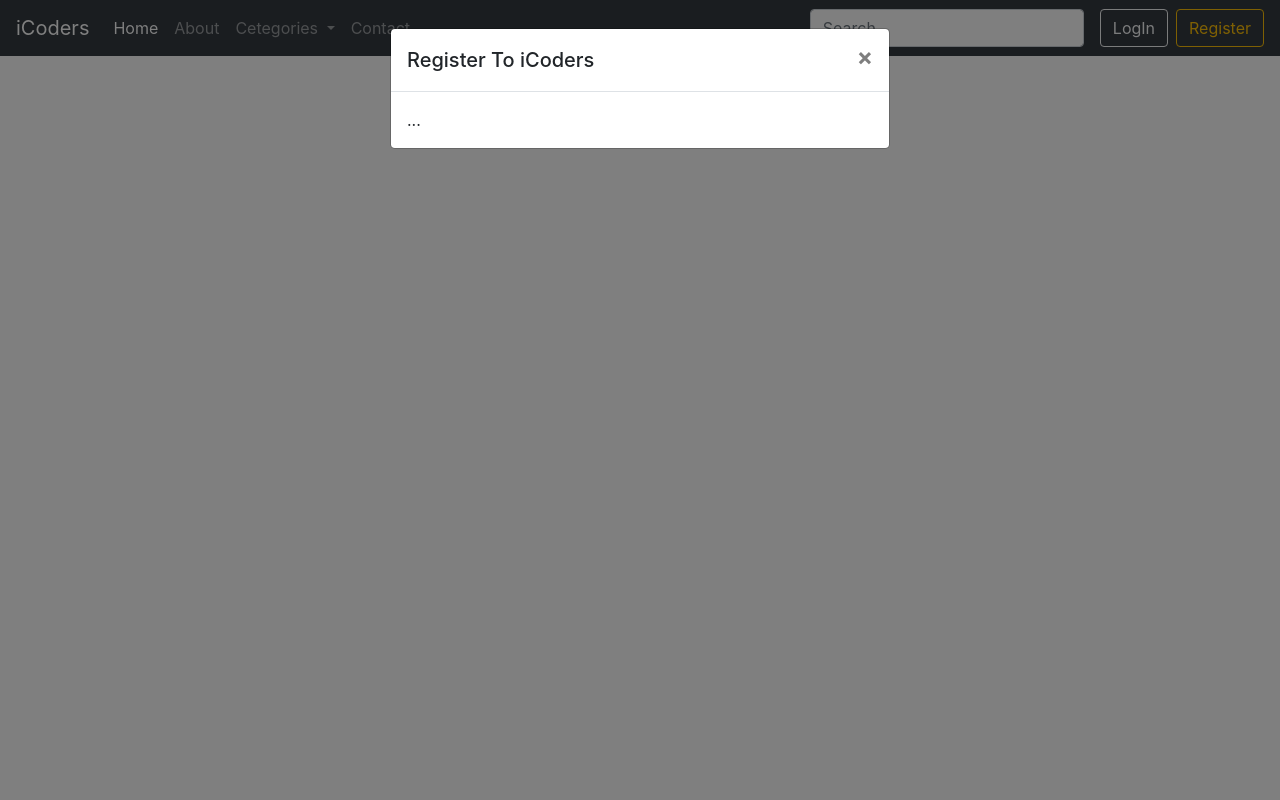
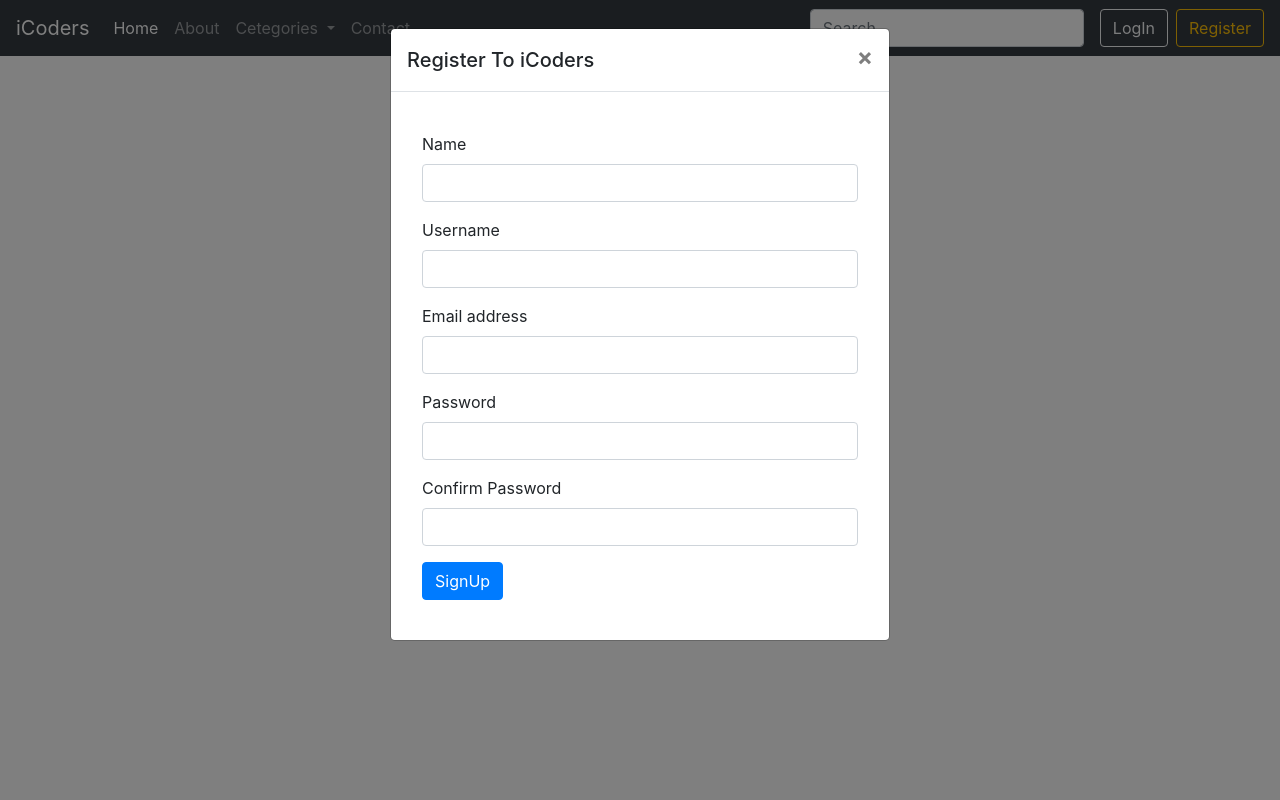
Before and after one commit to jayvadhaiya2407/iCoders, a PHP site: page / in a window 1280 px wide, after a click on "Register". Run offline with PHP 8.4, Linux system fonts and the light colour scheme.

Commit message:
signup and login added

```diff
--- a/partials/_loginModal.php
+++ b/partials/_loginModal.php
@@ -11,7 +11,21 @@ echo '
         </button>
       </div>
       <div class="modal-body">
-        ...
+      <div class="container my-4">
+
+      <form action="login.php" method="POST">
+      <div class="form-group">
+          <label for="email">Email address</label>
+          <input type="email" class="form-control" id="email" name="email" require>
+      </div>
+      <div class="form-group">
+          <label for="password">Password</label>
+          <input type="password" class="form-control" id="password" name="password" require>
+      </div>
+      <button type="submit" class="btn btn-primary">LogIn</button>
+      </form>
+  </div>
+
       </div>
     </div>
   </div>
--- a/partials/_signupModal.php
+++ b/partials/_signupModal.php
@@ -11,7 +11,31 @@ echo '
         </button>
       </div>
       <div class="modal-body">
-        ...
+      <div class="container my-4">
+      <form action="signup.php" method="POST">
+      <div class="form-group">
+          <label for="name">Name</label>
+          <input type="text" class="form-control" id="name" name="name" require>
+      </div>
+      <div class="form-group">
+          <label for="username">Username</label>
+          <input type="text" class="form-control" id="username" name="username" require>
+      </div>
+      <div class="form-group">
+          <label for="email">Email address</label>
+          <input type="email" class="form-control" id="email" name="email" require>
+      </div>
+      <div class="form-group">
+          <label for="password">Password</label>
+          <input type="password" class="form-control" id="password" name="password" require>
+      </div>
+      <div class="form-group">
+          <label for="cpassword">Confirm Password</label>
+          <input type="password" class="form-control" id="cpassword" name="cpassword" require>
+      </div>
+      <button type="submit" class="btn btn-primary">SignUp</button>
+      </form>
+  </div>
       </div>
     </div>
   </div>
```
